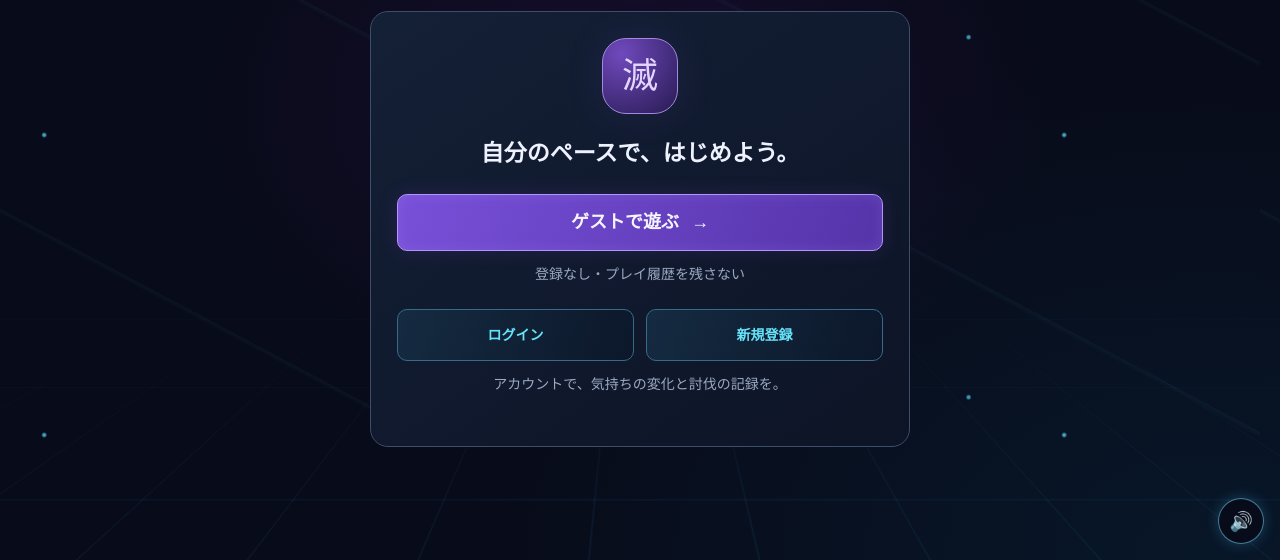
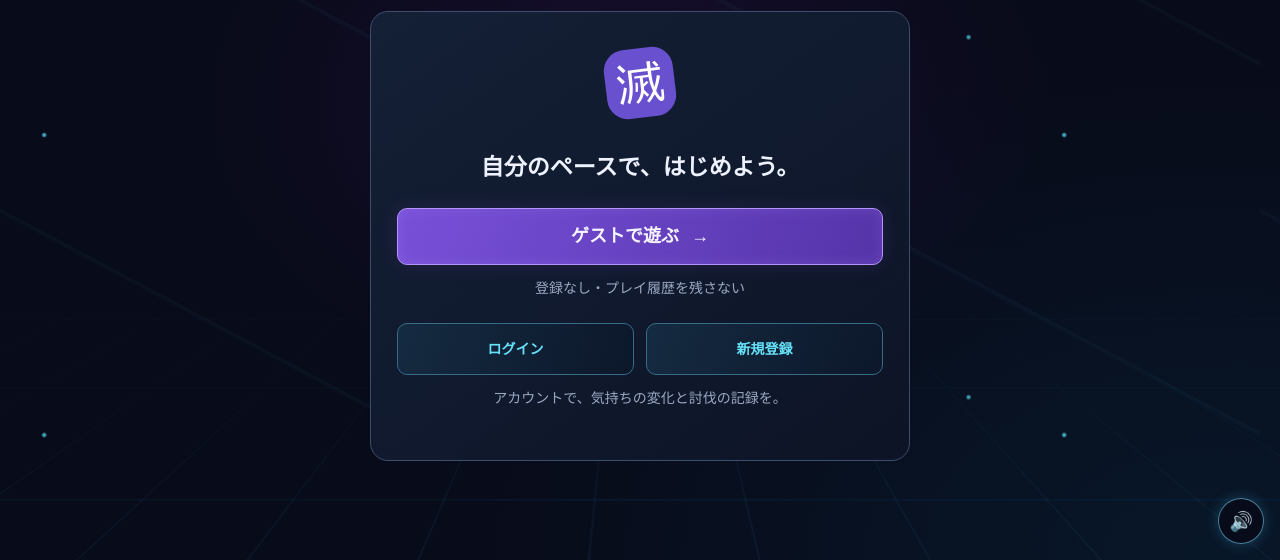
Before and after one commit to kossyei50410618-create/Metsu, a website with bundled scripts: page index.html in a window 1280 px wide. Shown: the part 240-800 px from the top of the page. Built offline with nearby package versions, Linux system fonts and the light colour scheme; files whose address does not match are found by name.

Commit message:
logo 更新

```diff
--- a/flow.css
+++ b/flow.css
@@ -9,7 +9,7 @@
 .flow-card h3 { font-size: 18px; margin: 0 0 18px; }
 .flow-card .button { width: 100%; border-radius: 10px; }
 .welcome-card { text-align: center; max-width: 540px; margin-inline: auto; }
-.welcome-emblem { display: grid; place-items: center; margin: 0 auto 22px; width: 76px; height: 76px; color: #e2d6ff; background: radial-gradient(circle at 25% 20%, #7049bd, #281b53); border: 1px solid #a487e0; border-radius: 24px; font-size: 36px; box-shadow: 0 0 40px #8d5ef51a; }
+.welcome-emblem { display: block; margin: 0 auto 22px; width: 90px; height: 90px; }
 .quiet, .flow-status { color: #b4c0d4; font-size: 14px; line-height: 1.8; }
 .flow-status:empty { display: none; }
 #account-status { text-align: center; }
--- a/index.html
+++ b/index.html
@@ -25,7 +25,7 @@
         </div>
         <p id="account-status" class="flow-status" role="status">準備しています…</p>
         <section id="welcome-screen" class="flow-card welcome-card" hidden aria-label="はじめる">
-            <div class="welcome-emblem" aria-hidden="true">滅</div>
+            <img class="welcome-emblem" src="assets/metsu-mark.svg" alt="Metsu" width="90" height="90">
             <h2>自分のペースで、はじめよう。</h2>
             <button id="guest-btn" class="button primary" type="button">ゲストで遊ぶ <span aria-hidden="true">→</span></button>
             <p class="quiet">登録なし・プレイ履歴を残さない</p>
```
Also changed, not shown: assets/metsu-mark.svg (added).
